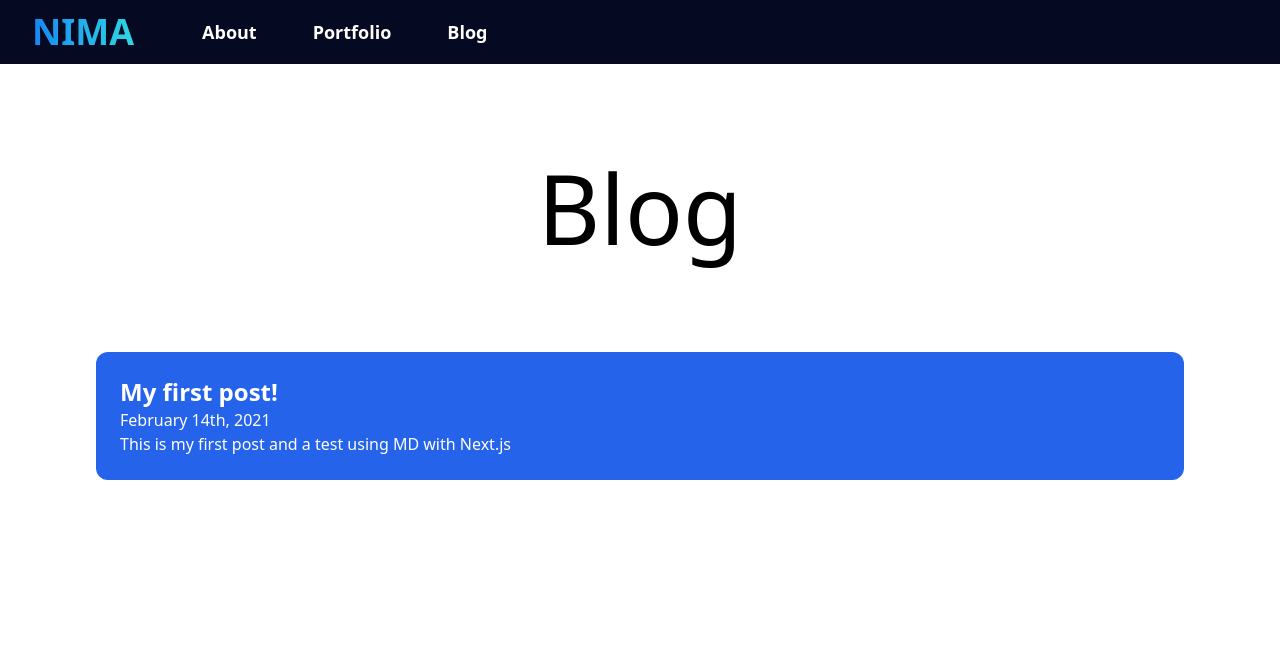
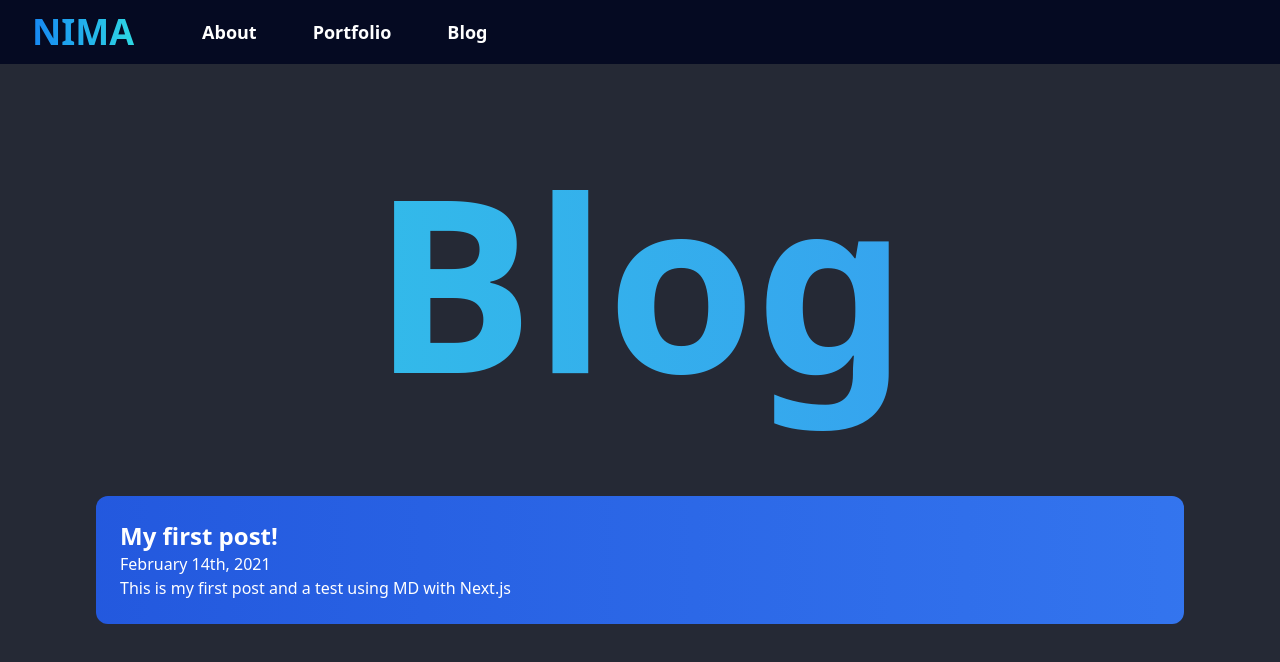
Before and after one commit to npjd/personal-site, a Next.js app: page /blog in a window 1280 px wide. Shown: the top 662 px of the page. Built offline with nearby package versions, Linux system fonts and the light colour scheme.

Commit message:
index blog page

```diff
--- a/pages/blog/index.js
+++ b/pages/blog/index.js
@@ -5,7 +5,7 @@ import { getPostSlugs } from "../../util/data";
 
 export default function Home({ posts }) {
   return (
-    <div>
+    <div className="absolute w-full h-full bg-background overflow-hidden">
       <Head>
         <title>Blog</title>
         <meta name="description" content="Generated by create next app" />
@@ -13,13 +13,13 @@ export default function Home({ posts }) {
       </Head>
 
       <div className="mx-24">
-        <h1 className="text-center p-24 text-8xl">Blog</h1>
+        <h1 className="py-24 text-center font-black text-8xl md:text-fat bg-clip-text text-transparent bg-gradient-to-r from-navyblue via-blue-500 to-skyblue animate-gradient-xy">Blog</h1>
 
         <div className="space-y-5 text-white">
           {posts.map((blog) => (
             <div key={blog.slug}>
               <Link href={`/blog/${blog.slug}`}>
-                <div className="cursor-pointer transition duration-500 ease-in-out bg-blue-600 rounded-xl p-6 hover:bg-blue-700 hover:shadow-2xl">
+                <div className="cursor-pointer transition duration-500 ease-in-out bg-gradient-to-r from-blue-700 via-blue-500 to-skyblue animate-gradient-xy rounded-xl p-6 hover:bg-blue-700 hover:shadow-2xl">
                   <h2 className="text-2xl font-bold">{blog.title}</h2>
                   <h3>{format(parseISO(blog.date), "MMMM do, uuu")}</h3>
                   <p>{blog.description}</p>
```
